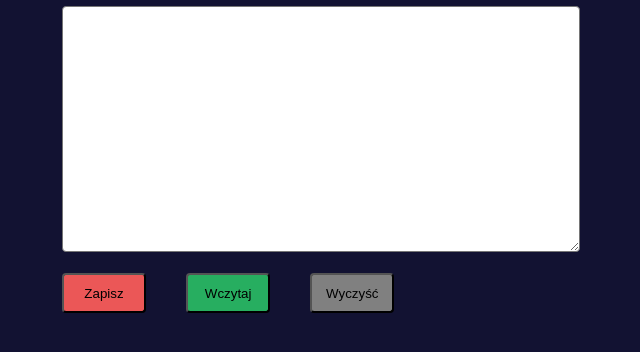
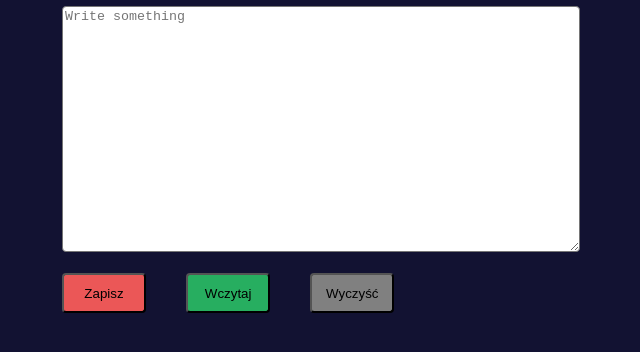
Before and after one commit to szewczykkrzysztof/first-editor, a website: page index.html in a window 1280 px wide. Shown: the part 166-518 px from the top of the page, without its empty margins (122-762 px from the left). Drawn offline with Linux system fonts and the light colour scheme.

Commit message:
added textarea attributes

```diff
--- a/index.html
+++ b/index.html
@@ -11,6 +11,8 @@
       <h1 class="editor__Tittle">Prosty edytor</h1>
       <form>
         <textarea
+          aria-label="Write something"
+          placeholder="Write something"
           class="editor__InputBox editor--js"
           name="editorWindow"
           id="editorWindow"
```
